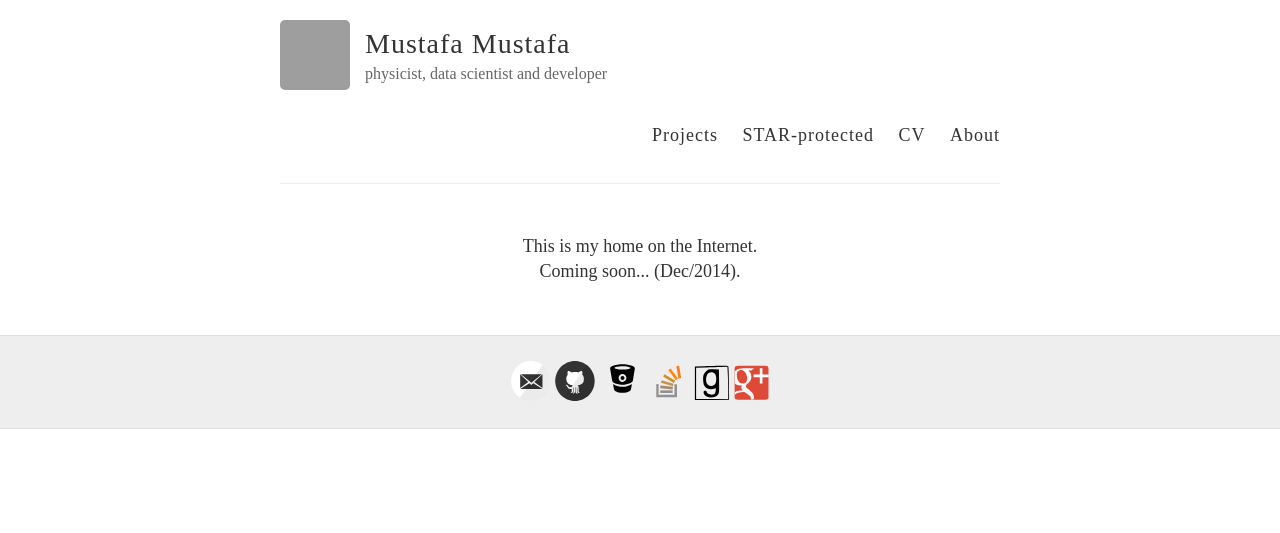
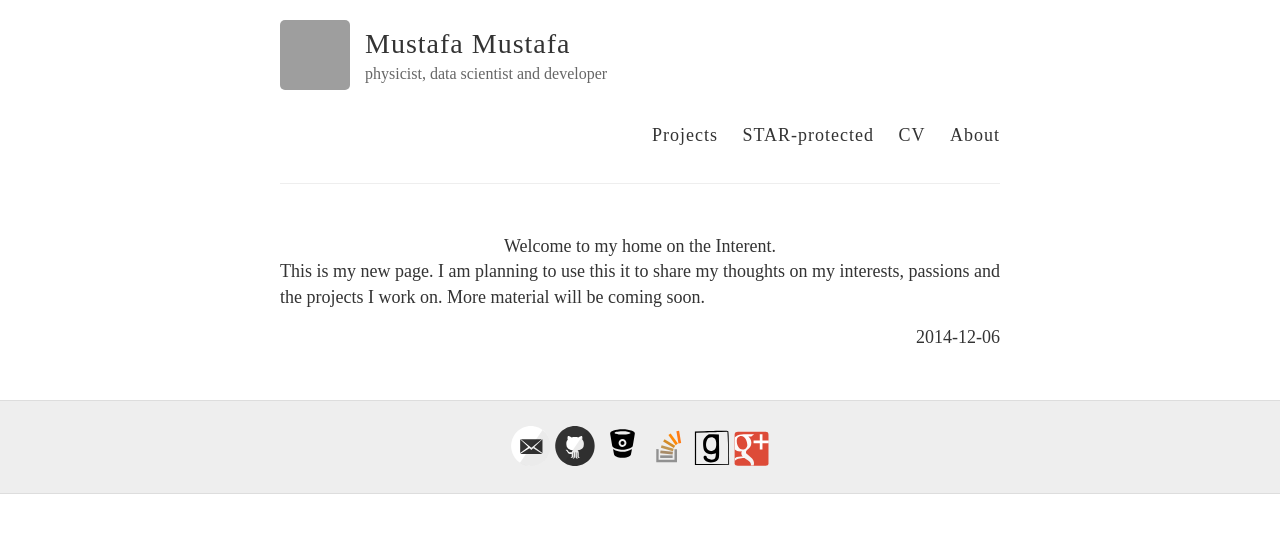
Before and after one commit to MustafaMustafa/MustafaMustafa.github.io, a Jekyll site: the page built from index.html, in a window 1280 px wide. Shown: the top 533 px of the page. Built offline with Jekyll 4.4.1, drawn with Linux system fonts in a browser that asks for light colours; grey boxes are pictures that could not be loaded.

Commit message:
update content

```diff
--- a/index.html
+++ b/index.html
@@ -2,8 +2,13 @@
 layout: default
 ---
 
-<center>This is my home on the Internet.</center>
-<center>Coming soon... (Dec/2014).</center>
+<center>Welcome to my home on the Interent.</center>
+
+This is my new page. I am planning to use this it to share my thoughts on my interests, passions
+and the projects I work on. More material will be coming soon.
+<br>
+<p align="right">2014-12-06</p>
+
 <!-- <div class="posts">
   {% for post in site.posts %}
     <article class="post">
```
